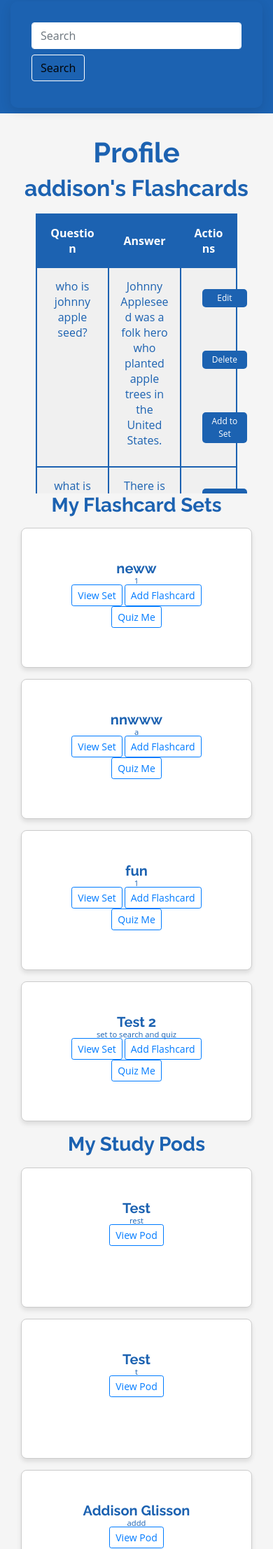
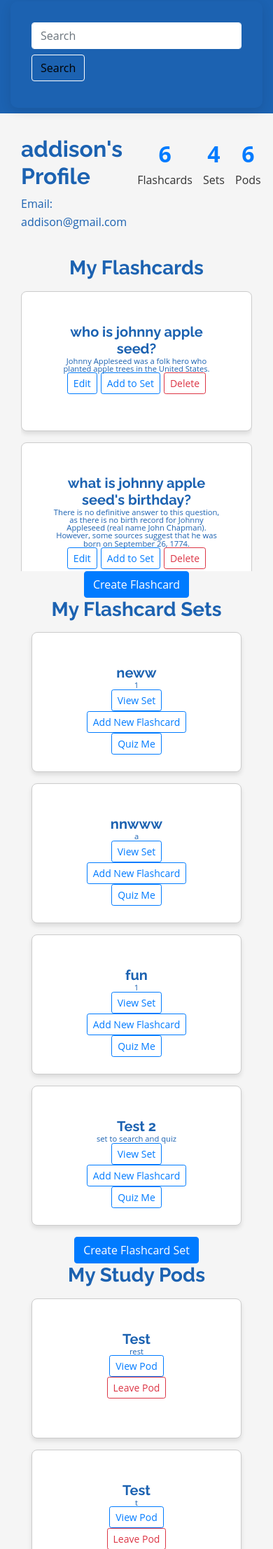
Before and after one commit to addisonglisson/quaizflash, a Flask app: page /profile in a window 390 px wide. Shown: the part 291-2504 px from the top of the page at 70% size. Run offline with Flask 3, Linux system fonts and the light colour scheme; a user stored in the database is signed in; some libraries are stand-ins or nearby versions.

Commit message:
Updated profile page

```diff
--- a/app.py
+++ b/app.py
@@ -227,7 +227,21 @@ def profile():
     flashcards = Flashcard.query.filter_by(user_id=current_user.id).all()
     flashcard_sets = FlashcardSet.query.filter_by(user_id=current_user.id).all()
     study_pods = current_user.study_pods
-    return render_template('profile.html', title='Profile', flashcards=flashcards,flashcard_sets=flashcard_sets, study_pods=study_pods,search_form=SearchSetsForm())
+    total_flashcards = len(flashcards)
+    total_sets = len(flashcard_sets)
+    total_pods = len(study_pods)
+
+    # Fetch recent activities (implement according to your app's logic)
+
+
+    return render_template('profile.html', title='Profile',
+                           flashcards=flashcards,
+                           flashcard_sets=flashcard_sets,
+                           study_pods=study_pods,
+                           total_flashcards=total_flashcards,
+                           total_sets=total_sets,
+                           total_pods=total_pods,
+                           search_form=SearchSetsForm())
 
 @app.route("/ask", methods=["POST"])
 @login_required
@@ -409,18 +423,21 @@ def select_set(flashcard_id):
     return render_template('select_set.html', title='Select Set', flashcard=flashcard, sets=sets, search_form=SearchSetsForm())
 
 
+@app.route("/new_flashcard", methods=["GET", "POST"])
 @app.route("/flashcard_set/<int:set_id>/new_flashcard", methods=["GET", "POST"])
 @login_required
-def new_flashcard(set_id):
-    flashcard_set = FlashcardSet.query.get_or_404(set_id)
-    if flashcard_set.user_id != current_user.id:
-        abort(403)
+def new_flashcard(set_id=None):
+    if set_id:
+        flashcard_set = FlashcardSet.query.get_or_404(set_id)
+        if flashcard_set.user_id != current_user.id:
+            abort(403)
+
     form = FlashcardForm()
     if form.validate_on_submit():
-        if request.referrer and 'my_flashcards' in request.referrer:
+        if set_id:
+            flashcard = Flashcard(question=form.question.data, answer=form.answer.data, user_id=current_user.id, flashcard_set_id=set_id)
+        else:
             flashcard = Flashcard(question=form.question.data, answer=form.answer.data, user_id=current_user.id)
-        else:
-            flashcard = Flashcard(question=form.question.data, answer=form.answer.data, user_id=current_user.id, flashcard_set_id=set_id)
         db.session.add(flashcard)
         db.session.commit()
         flash("Your flashcard has been added!", "success")
@@ -792,3 +809,15 @@ def join_pod(pod_id):
     else:
         flash('You are already a member of this pod.', 'info')
     return redirect(url_for('view_pod', pod_id=pod_id))
+
+@app.route("/leave_pod/<int:pod_id>", methods=["POST"])
+@login_required
+def leave_pod(pod_id):
+    pod = StudyPod.query.get_or_404(pod_id)
+    if current_user in pod.members:
+        pod.members.remove(current_user)
+        db.session.commit()
+        flash('You have left the pod.', 'success')
+    else:
+        flash('You are not a member of this pod.', 'warning')
+    return redirect(url_for('profile'))
--- a/static/style.css
+++ b/static/style.css
@@ -599,11 +599,13 @@ table th {
 }
 .action-buttons {
   display: flex;
-  flex-direction: column;
+  justify-content: center;
+    gap: 5px;
 }
 
 .action-buttons form {
-  margin-bottom: 0.15rem;
+  margin-bottom: 0.0rem;
+  align-items: center;
 }
 .flashcards-table .btn-sm {
   display: inline-flex;
@@ -849,3 +851,38 @@ table th {
   border: none;
   box-shadow: none;
 }
+.profile-header {
+  display: flex;
+  flex-direction: row; /* Explicitly setting the direction to row */
+  align-items: flex-start;
+  justify-content: space-between;
+  margin-bottom: 20px;
+}
+
+.profile-info {
+  flex-grow: 1;
+  text-align: left; /* Aligns text to the left */
+}
+
+
+.profile-stats {
+  display: flex;
+}
+
+.stat-box {
+  margin-left: 15px;
+  text-align: center;
+}
+
+.stat-number {
+  font-size: 2em;
+  font-weight: bold;
+  color: #007bff;
+}
+
+.stat-label {
+  font-size: 1em;
+  color: #333;
+}
+
+/* Add more styling as needed */
--- a/templates/index.html
+++ b/templates/index.html
@@ -20,6 +20,8 @@
         <button type="submit" class="btn btn-custom">Ask Question</button>
     </form>
     <br>
+    <!-- Main Page -->
+    <a href="{{ url_for('new_flashcard') }}" class="btn btn-custom">Create Custom Flashcard</a>
     <a class="btn btn-custom" href="{{ url_for('create_flashcard_set') }}">Create Flashcard Set</a>
     <br><br>
     <h2>Answer</h2>
--- a/templates/profile.html
+++ b/templates/profile.html
@@ -3,36 +3,54 @@
 <meta name="description" content="Your QuaizFlash profile with all of your AI-powered flashcards, flashcard sets, and personalized study plans. Quiz and view your flashcards.">
 {% endblock %}
 {% block content %}
-  <h1>{{ title }}</h1>
-  <h2 class="section-title">{{ current_user.username }}'s Flashcards</h2>
+<div class="container">
+  <div class="profile-header">
+    <div class="profile-info">
+      <h2>{{ current_user.username }}'s Profile</h2>
+      <p>Email: {{ current_user.email }}</p>
+      <!-- Add more user info here -->
+    </div>
+    <div class="profile-stats">
+      <div class="stat-box">
+        <span class="stat-number" id="stat-flashcards">0</span>
+        <div class="stat-label">Flashcards</div>
+      </div>
+      <div class="stat-box">
+        <span class="stat-number" id="stat-sets">0</span>
+        <div class="stat-label">Sets</div>
+      </div>
+      <div class="stat-box">
+        <span class="stat-number" id="stat-pods">0</span>
+        <div class="stat-label">Pods</div>
+      </div>
+    </div>
+  </div>
+
+  <h3 class="section-title">My Flashcards</h3>
   <div class="scrollable-container">
-    <table class="flashcards-table">
-      <tr>
-        <th>Question</th>
-        <th>Answer</th>
-        <th>Actions</th>
-      </tr>
+    <div class="row">
       {% for flashcard in flashcards %}
-        <tr>
-          <td>{{ flashcard.question }}</td>
-          <td>{{ flashcard.answer }}</td>
-          <td class="actions">
-            <div class="action-buttons">
-              <form method="GET" action="{{ url_for('edit_flashcard', flashcard_id=flashcard.id) }}">
-                <input type="submit" value="Edit" class="btn btn-sm btn-outline-info">
-              </form>
-              <form method="POST" action="{{ url_for('delete_flashcard', flashcard_id=flashcard.id) }}">
-                <input type="submit" value="Delete" class="btn btn-sm btn-outline-danger" onclick="return confirm('Are you sure you want to delete this flashcard?');">
-              </form>
-              <form method="GET" action="{{ url_for('select_set', flashcard_id=flashcard.id) }}">
-                <input type="submit" value="Add to Set" class="btn btn-sm btn-outline-primary add-to-set">
-              </form>
+        <div class="col-md-4 mb-3">
+          <div class="card">
+            <div class="card-body">
+              <h5 class="card-title">{{ flashcard.question }}</h5>
+              <p class="card-text">{{ flashcard.answer }}</p>
+              <div class="action-buttons">
+                <a href="{{ url_for('edit_flashcard', flashcard_id=flashcard.id) }}" class="btn btn-sm btn-outline-primary">Edit</a>
+                <a href="{{ url_for('select_set', flashcard_id=flashcard.id) }}" class="btn btn-sm btn-outline-primary">Add to Set</a>
+                <form method="POST" action="{{ url_for('delete_flashcard', flashcard_id=flashcard.id) }}" class="join-pod-form">
+                  <button type="submit" class="btn btn-sm btn-outline-danger" onclick="return confirm('Are you sure you want to delete this flashcard?');">Delete</button>
+                </form>
+              </div>
             </div>
-          </td>
-        </tr>
+          </div>
+        </div>
       {% endfor %}
-    </table>
+    </div>
   </div>
+<!-- Main Page -->
+<a href="{{ url_for('new_flashcard') }}" class="btn btn-primary">Create Flashcard</a>
+
 
 
 
@@ -50,7 +68,7 @@
                     <h5 class="card-title">{{ flashcard_set.title }}</h5>
                     <p class="card-text">{{ flashcard_set.description }}</p>
                     <a href="{{ url_for('flashcard_set', set_id=flashcard_set.id) }}" class="btn btn-sm btn-outline-primary">View Set</a>
-                    <a href="{{ url_for('new_flashcard', set_id=flashcard_set.id) }}" class="btn btn-sm btn-outline-primary">Add Flashcard</a>
+                    <a href="{{ url_for('new_flashcard', set_id=flashcard_set.id) }}" class="btn btn-sm btn-outline-primary">Add New Flashcard</a>
                     <a href="{{ url_for('quiz_settings', set_id=flashcard_set.id) }}" class="btn btn-sm btn-outline-primary">Quiz Me</a>
                   </div>
                 </div>
@@ -61,6 +79,10 @@
       {% else %}
         <p class="text-center">No flashcard sets found.</p>
       {% endif %}
+    </div>
+  </div>
+
+<a href="{{ url_for('create_flashcard_set') }}" class="btn btn-primary">Create Flashcard Set</a>
 
       <!-- Study Pods Section -->
       {% if study_pods %}
@@ -74,6 +96,9 @@
                     <h5 class="card-title">{{ pod.name }}</h5>
                     <p class="card-text">{{ pod.description }}</p>
                     <a href="{{ url_for('view_pod', pod_id=pod.id) }}" class="btn btn-sm btn-outline-primary">View Pod</a>
+                    <form method="POST" action="{{ url_for('leave_pod', pod_id=pod.id) }}" class="join-pod-form">
+                      <button type="submit" class="btn btn-sm btn-outline-danger">Leave Pod</button>
+                  </form>
                   </div>
                 </div>
               </div>
@@ -83,6 +108,39 @@
       {% else %}
         <p class="text-center">You are not a part of any Study Pods yet.</p>
       {% endif %}
-    </div>
-  </div>
+
+<a href="{{ url_for('create_pod') }}" class="btn btn-primary">Create Study Pod</a>
 {% endblock %}
+
+{% block scripts %}
+  {{ super() }}
+  <script>
+    document.addEventListener("DOMContentLoaded", function() {
+      // Define the values as JavaScript variables
+      var totalFlashcards = {{ total_flashcards | tojson }};
+      var totalSets = {{ total_sets | tojson }};
+      var totalPods = {{ total_pods | tojson }};
+
+      // Rest of your script...
+      animateValue("stat-flashcards", 0, totalFlashcards, 1500);
+      animateValue("stat-sets", 0, totalSets, 1500);
+      animateValue("stat-pods", 0, totalPods, 1500);
+
+
+      function animateValue(id, start, end, duration) {
+        let range = end - start;
+        let current = start;
+        let increment = end > start? 1 : -1;
+        let stepTime = Math.abs(Math.floor(duration / range));
+        let obj = document.getElementById(id);
+        let timer = setInterval(function() {
+            current += increment;
+            obj.textContent = current;
+            if (current == end) {
+                clearInterval(timer);
+            }
+        }, stepTime);
+      }
+    });
+  </script>
+{% endblock %}
```
Also changed, not shown: instance/your_database_file.db.
